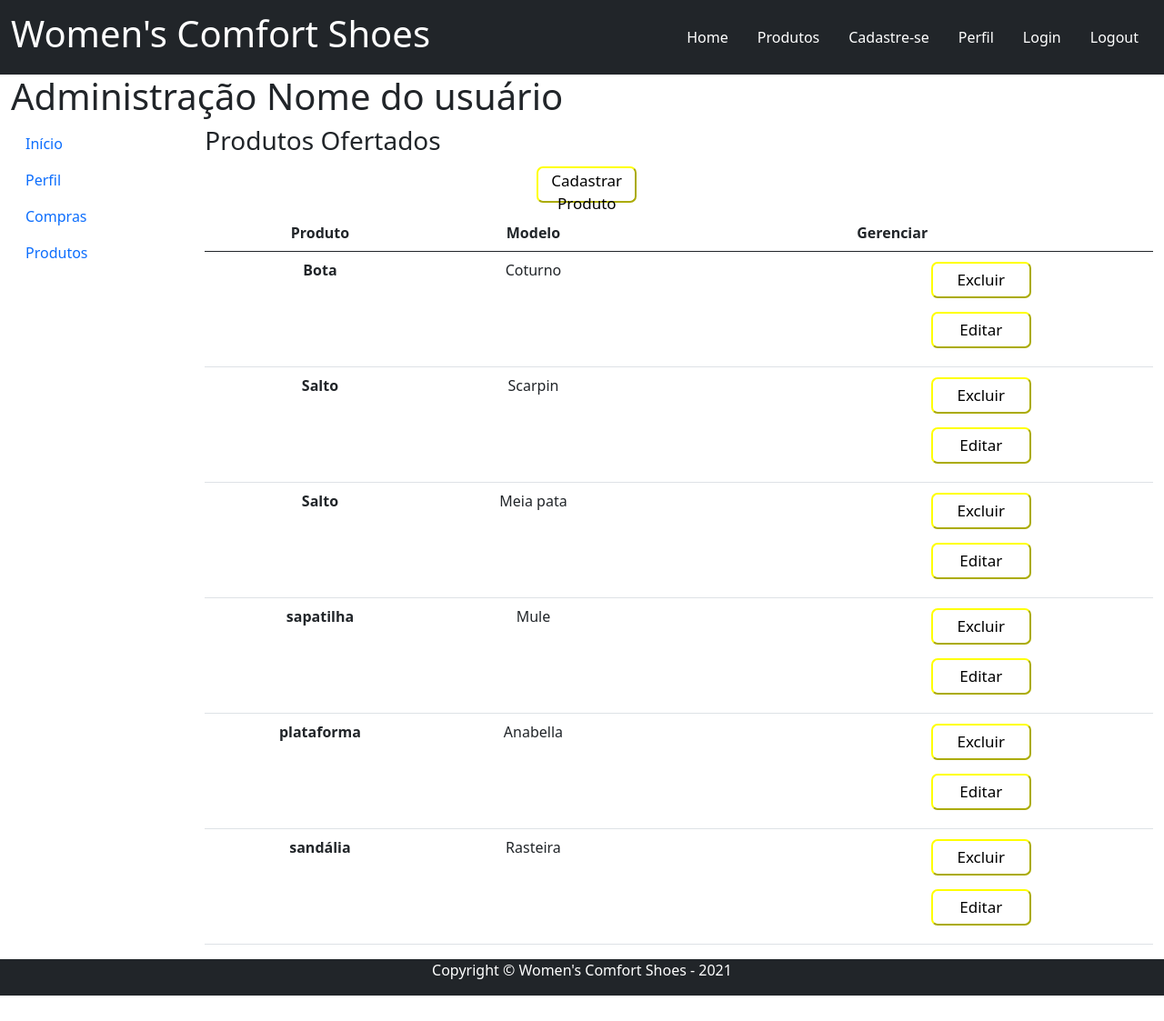
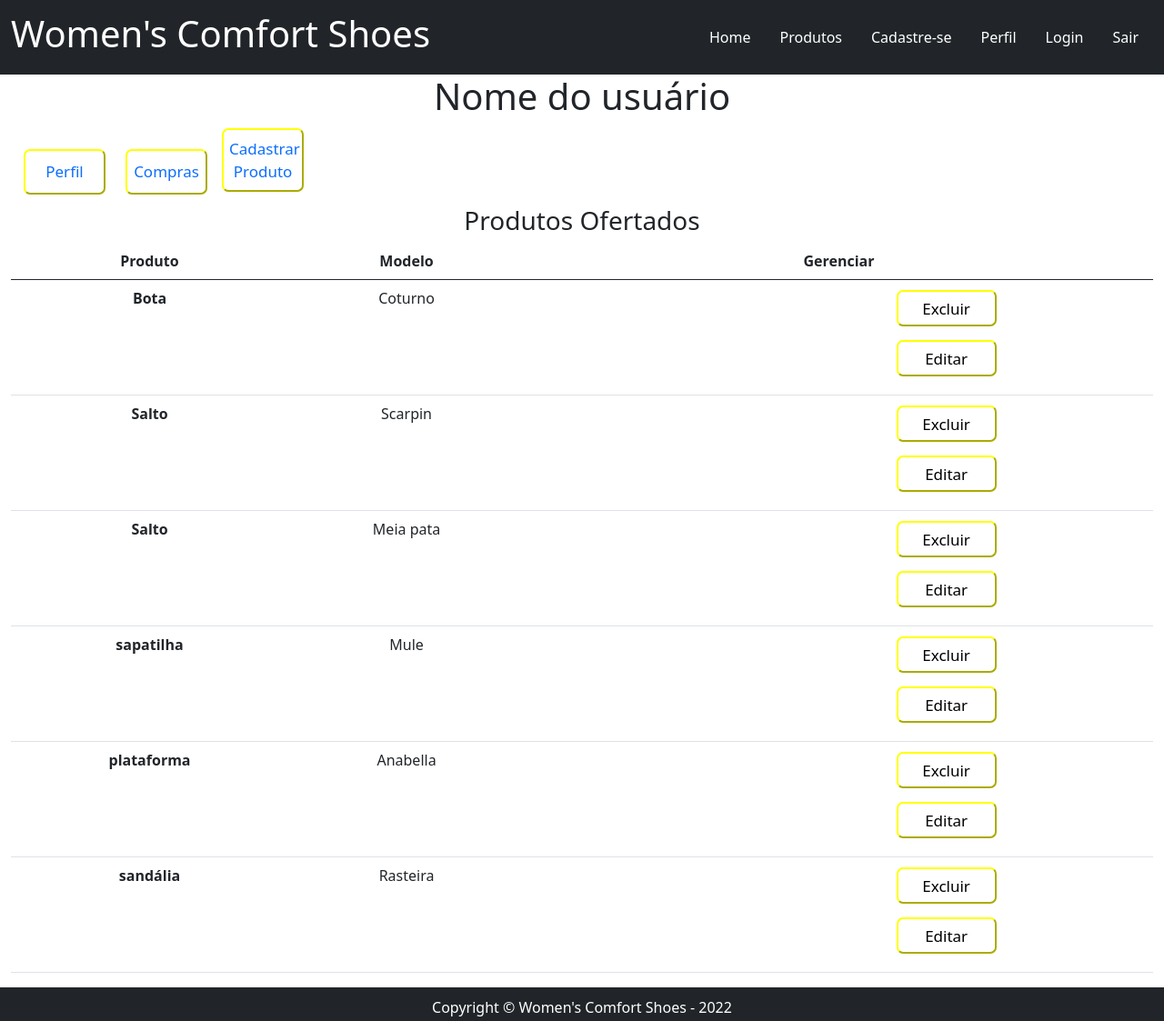
Before and after one commit to jonataspedro01/ProjetosIFRN, a plain HTML site: page Women'sComfortShoes(2°)/produtoscadastrados.html in a window 1280 px wide. Shown: the whole page at 91% size. Before the commit the page ends 1095 px from the top, so only its background shows below. Drawn offline with nearby package versions, Linux system fonts and the light colour scheme.

Commit message:
Atualização

```diff
--- a/Women'sComfortShoes(2°)/estilos.css
+++ b/Women'sComfortShoes(2°)/estilos.css
@@ -226,7 +226,33 @@ margin-top: 10px;
 
         }
 
+     .cadin{
 
+      height: 50px;
+      width: 90px;
+      margin-top: 10px;
+      display: table-cell;
+      margin-left: 14px;
+     }
+
+     .cadin2{
+
+      text-align: center;
+            height: 50px;
+            width: 90px;
+            display: table-cell;
+          margin-left: 22px;
+          justify-items: center;
+           }
+     .cadin3{
+
+text-align: center;
+      height: 70px;
+      width: 90px;
+      display: table-cell;
+    margin-left: 16px;
+    justify-items: center;
+     }
 
         /* perfil.html */
 
--- a/Women'sComfortShoes(2°)/produtoscadastrados.html
+++ b/Women'sComfortShoes(2°)/produtoscadastrados.html
@@ -34,15 +34,15 @@
     <a class="nav-link text-white" href="login.html">Login</a>
   </li>
   <li class="nav-item">
-    <a class="nav-link text-white" href="logout.html">Logout</a>
+    <a class="nav-link text-white" href="login.html">Sair</a>
   </li>
   </ul>
     </header>
 
           <div class="container-fluid">
     <div class="row ">
-       <div class="col-12 col-md-8 ">
-        <h1>Administração Nome do usuário</h1>
+       <div class="col-12 col-md-12 ">
+        <h1 class="center">Nome do usuário</h1>
 
           </div>
         </div>
@@ -50,17 +50,22 @@
 
         <div class="container-fluid">
             <div class="row ">
-               <div class="col-12 col-md-2 ">
-                <a class="nav-link text-black" aria-current="page" href="index.html">Início</a>
-                <a class="nav-link text-black" aria-current="page" href="dadospessoais.html">Perfil</a>
-                <a class="nav-link text-black" aria-current="page" href="compras.html">Compras</a>
-                <a class="nav-link text-black" aria-current="page" href="produtos.html">Produtos</a>
+               <div class="col-12 col-md-12 ">
+                <div class="cadin">
+               <button class="cadin"> <a href="dadospessoais.html"  >Perfil</a> </button>
                </div>
-            <div class="col-12 col-md-10 ">
-            <table class="table">
-                <h3>Produtos Ofertados</h3>
-                <form method="get" action="cadastrodeitens.html"><button type="submit">Cadastrar Produto</button></form>
+               <div class="cadin">
+  <button class="cadin2"><a href="compras.html"  >Compras</a> </button>
+</div>
+<div class="cadin3">
+ <button class="cadin3"><a href="cadastrodeitens.html" >Cadastrar Produto</a> </button>
 
+</div>
+              </div>
+
+                  <div class="col-12 col-md-12 ">
+                    <h3 class="center">Produtos Ofertados</h3>
+                  <table class="table">
             <thead>
               <tr>
                 <th scope="col">Produto</th>
@@ -73,7 +78,7 @@
                   <th scope="row">Bota</th>
                   <td>Coturno</td>
                   <td><form method="get" action="cancelar.php"><button type="submit">Excluir</button>
-                    <form method="get" action="cancelar.php"><button type="submit">Editar</button></form></td>
+                    <form method="get" action="editar.php"><button type="submit">Editar</button></form></td>
                 </tr>
                 <tr>
                   <th scope="row">Salto</th>
@@ -106,6 +111,7 @@
                     <form method="get" action="cancelar.php"><button type="submit">Editar</button></form></td>
                   </tr>
                 </div>
+              </div>
               </tbody>
             </table>
             </div>
@@ -114,7 +120,7 @@
                 <div class="row rodape">
                 <div class="col-12 col-md-12 ">
 
-               <p>Copyright ©  Women's Comfort Shoes - 2021 </p>
+                  <p class="rodapetwo">Copyright ©  Women's Comfort Shoes - 2022 </p>
                     </div>
                 </div>
             </div>
```
